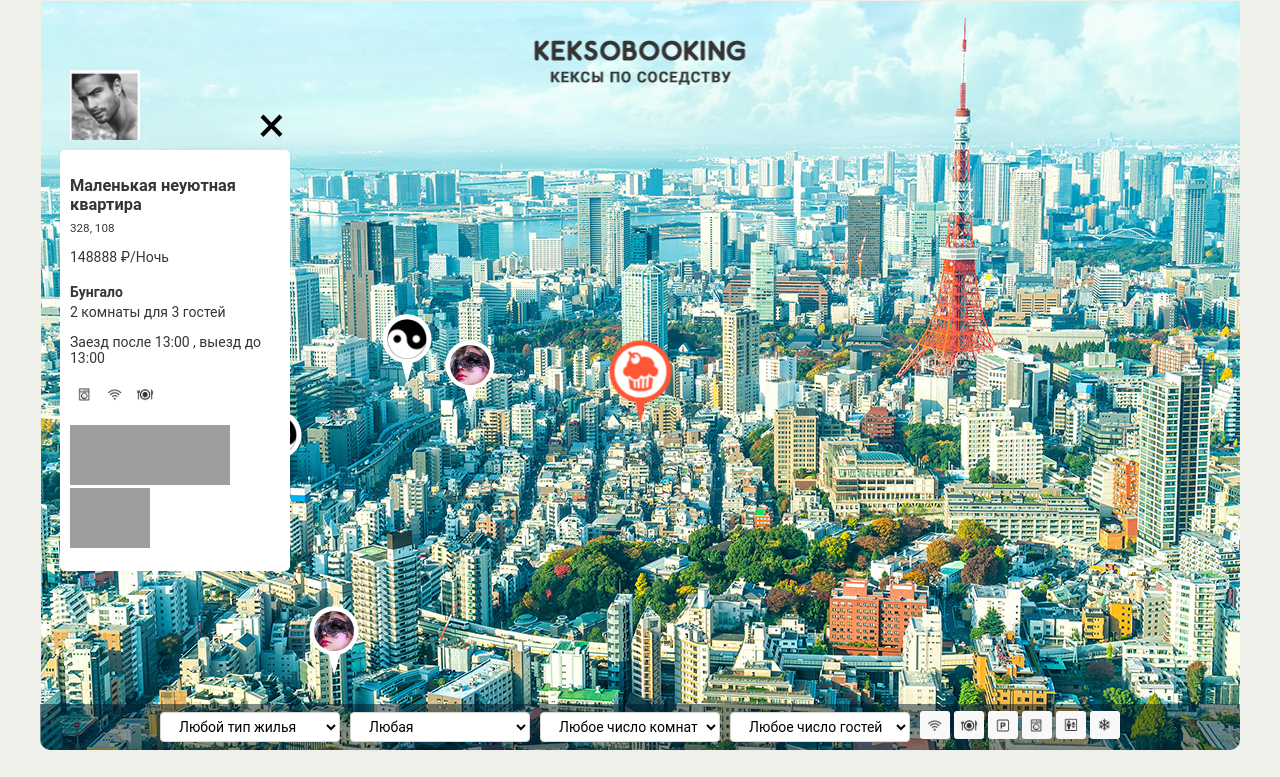
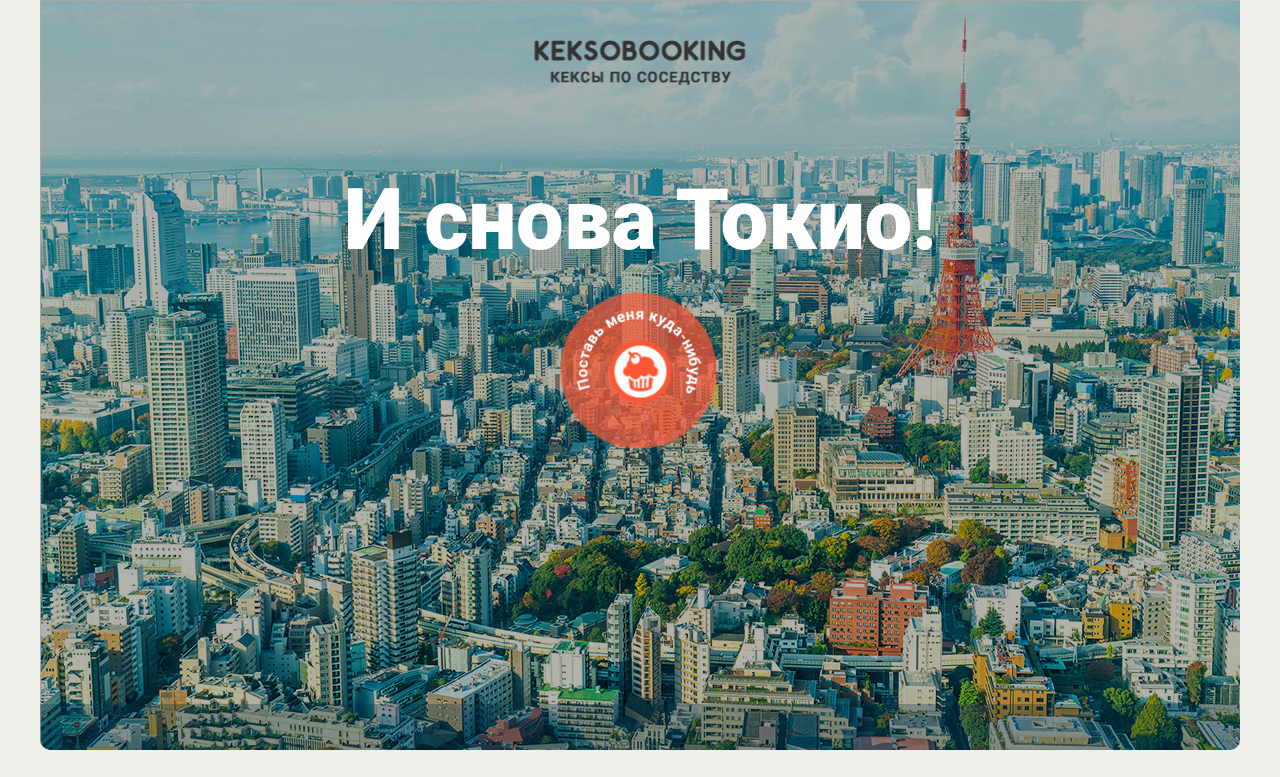
Before and after one commit to Julia-Volkova/130894-keksobooking, a website: page index.html in a window 1280 px wide. Shown: the top 777 px of the page. Drawn offline with Linux system fonts and the light colour scheme; grey boxes are pictures that could not be loaded.

Commit message:
Finish module4-task1 1

```diff
--- a/index.html
+++ b/index.html
@@ -13,7 +13,7 @@
 </header>
 
 <main>
-  <section class="map">
+  <section class="map map--faded">
     <div class="map__pins">
       <div class="map__pinsoverlay"><h2>И снова Токио!</h2></div>
 
@@ -59,7 +59,7 @@
           <option value="2">Два гостя</option>
         </select>
 
-        <fieldset id="housing-features" class="map__filter-set features">
+        <fieldset id="housing-features" class="map__filter-set features" disabled>
           <input type="checkbox" name="features" value="wifi" id="filter-wifi">
           <label class="feature feature--wifi" for="filter-wifi">Wi-Fi</label>
 
@@ -85,8 +85,8 @@
   <div class="notice">
     <h2 class="notice__title">Ваше объявление</h2>
 
-    <form class="notice__form notice__form--disabled" method="post" enctype="multipart/form-data" autocomplete="off">
-      <fieldset class="notice__header">
+    <form class="notice__form notice__form--disabled" method="POST" action="https://js.dump.academy/keksobooking" enctype="multipart/form-data" autocomplete="off">
+      <fieldset class="notice__header" disabled>
         <legend>Ваша фотография (для карты)</legend>
         <div class="notice__photo">
           <div class="upload">
@@ -100,17 +100,17 @@
         </div>
       </fieldset>
 
-      <fieldset class="form__element form__element--wide">
+      <fieldset class="form__element form__element--wide" disabled>
         <label for="title">Заголовок объявления</label>
         <input id="title" name="title" type="text" placeholder="Милая, уютная квартирка в центре Токио">
       </fieldset>
 
-      <fieldset class="form__element form__element--wide">
+      <fieldset class="form__element form__element--wide" disabled>
         <label for="address">Адрес</label>
         <input id="address" name="address" type="text">
       </fieldset>
 
-      <fieldset class="form__element">
+      <fieldset class="form__element" disabled>
         <label for="type">Тип жилья</label>
         <select id="type" name="type">
           <option value="flat" selected>Квартира</option>
@@ -120,12 +120,12 @@
         </select>
       </fieldset>
 
-      <fieldset class="form__element">
+      <fieldset class="form__element" disabled>
         <label for="price">Цена за ночь, руб.</label>
         <input id="price" name="price" type="number" placeholder="5000">
       </fieldset>
 
-      <fieldset class="form__element">
+      <fieldset class="form__element" disabled>
         <label for="timein">Время заезда и выезда</label>
         <select id="timein" name="timein">
           <option value="12:00" selected>После 12</option>
@@ -139,7 +139,7 @@
         </select>
       </fieldset>
 
-      <fieldset class="form__element">
+      <fieldset class="form__element" disabled>
         <label for="room_number">Кол-во комнат</label>
         <select id="room_number" name="rooms">
           <option value="1" selected>1 комната</option>
@@ -149,7 +149,7 @@
         </select>
       </fieldset>
 
-      <fieldset class="form__element">
+      <fieldset class="form__element" disabled>
         <label for="capacity">Количество мест</label>
         <select id="capacity" name="capacity">
           <option value="3" selected>для 3 гостей</option>
@@ -159,7 +159,7 @@
         </select>
       </fieldset>
 
-      <fieldset class="form__element features form__element--wide">
+      <fieldset class="form__element features form__element--wide" disabled>
         <legend>Удобства: Wi-Fi, кухня, парковка, стиралка, лифт, кондиционер</legend>
 
         <input type="checkbox" name="features" value="wifi" id="feature-wifi">
@@ -181,12 +181,12 @@
         <label class="feature feature--conditioner" for="feature-conditioner">Кондиционер</label>
       </fieldset>
 
-      <fieldset class="form__element form__element--wide">
+      <fieldset class="form__element form__element--wide" disabled>
         <label for="description">Описание (не обязательно)</label>
         <textarea id="description" name="description" placeholder="Здесь расскажите о том, какое ваше жилье замечательное и вообще"></textarea>
       </fieldset>
 
-      <fieldset class="form__element form__element--wide">
+      <fieldset class="form__element form__element--wide" disabled>
         <label>Фотографии жилья</label>
         <div class="form__photo-container">
           <div class="upload">
@@ -196,7 +196,7 @@
         </div>
       </fieldset>
 
-      <fieldset class="form__element form__element--submit">
+      <fieldset class="form__element form__element--submit" disabled>
         <button class="form__submit" type="submit">Опубликовать</button>
         или <button class="form__reset" type="reset">очистить</button>
       </fieldset>
--- a/js/map.js
+++ b/js/map.js
@@ -1,153 +1,183 @@
 'use strict';
 
-var ANNOUNCEMENTS_COUNT = 8;
-var ANNOUNCEMENT_TITLES = ['Большая уютная квартира', 'Маленькая неуютная квартира', 'Огромный прекрасный дворец', 'Маленький ужасный дворец', 'Красивый гостевой домик', 'Некрасивый негостеприимный домик', 'Уютное бунгало далеко от моря', 'Неуютное бунгало по колено в воде'];
-var ANNOUNCEMENT_TYPES = ['flat', 'house', 'bungalo'];
-var ANNOUNCEMENTS_TIME = ['12:00', '13:00', '14:00'];
-var ANNOUNCEMENTS_FEATURES = ['wifi', 'dishwasher', 'parking', 'washer', 'elevator', 'conditioner'];
-var ANNOUNCEMENTS_PHOTOS = ['http://o0.github.io/assets/images/tokyo/hotel1.jpg', 'http://o0.github.io/assets/images/tokyo/hotel2.jpg', 'http://o0.github.io/assets/images/tokyo/hotel3.jpg'];
-var announcements = [];
-var duplicateAnnouncementTemplate = document.querySelector('template').content;
-var dublicateListAnnouncementLabel = document.querySelector('.map__pins');
-var MAP = document.querySelector('.map');
-var locationX;
-var locationY;
-var LABEL_WIDTH = 50;
-var LABEL_HEIGHT = 70;
+// var ANNOUNCEMENTS_COUNT = 8;
+// var ANNOUNCEMENT_TITLES = ['Большая уютная квартира', 'Маленькая неуютная квартира', 'Огромный прекрасный дворец', 'Маленький ужасный дворец', 'Красивый гостевой домик', 'Некрасивый негостеприимный домик', 'Уютное бунгало далеко от моря', 'Неуютное бунгало по колено в воде'];
+// var ANNOUNCEMENT_TYPES = ['flat', 'house', 'bungalo'];
+// var ANNOUNCEMENTS_TIME = ['12:00', '13:00', '14:00'];
+// var ANNOUNCEMENTS_FEATURES = ['wifi', 'dishwasher', 'parking', 'washer', 'elevator', 'conditioner'];
+// var ANNOUNCEMENTS_PHOTOS = ['http://o0.github.io/assets/images/tokyo/hotel1.jpg', 'http://o0.github.io/assets/images/tokyo/hotel2.jpg', 'http://o0.github.io/assets/images/tokyo/hotel3.jpg'];
+// var announcements = [];
+// var duplicateAnnouncementTemplate = document.querySelector('template').content;
+// var dublicateListAnnouncementLabel = document.querySelector('.map__pins');
+// var MAP = document.querySelector('.map');
+// var locationX;
+// var locationY;
+// var LABEL_WIDTH = 60;
+// var LABEL_HEIGHT = 80;
+//
+//
+// var generateRandomElement = function (arr) {
+//   return arr[Math.floor(Math.random() * arr.length)];
+// };
+//
+//
+// var getRandomNumber = function (min, max) {
+//   return Math.floor(Math.random() * (max - min + 1)) + min;
+// };
+//
+//
+// var setRandomElementInArray = function (array) {
+//   return array.concat().sort(function () {
+//     return 0.5 - Math.random();
+//   });
+// };
+//
+//
+// var generateRandomLengthArray = function (features) {
+//   var newArray = [];
+//   for (var c = 0; c <= Math.floor(Math.random() * features.length); c++) {
+//     var featuresItem = generateRandomElement(features);
+//     if (newArray.indexOf(featuresItem) !== -1) {
+//       continue;
+//     }
+//     newArray.push(featuresItem);
+//   }
+//   return newArray;
+// };
+//
+//
+// var generateRandomAnnouncement = function () {
+//   for (var i = 0; i < ANNOUNCEMENTS_COUNT; i++) {
+//     locationX = getRandomNumber(300, 900) + LABEL_WIDTH / 2;
+//     locationY = getRandomNumber(150, 500) - LABEL_HEIGHT;
+//     announcements[i] = {
+//       'author': {
+//         'avatar': 'img/avatars/user0' + getRandomNumber(1, 8) + '.png'
+//       },
+//       'offer': {
+//         'title': generateRandomElement(ANNOUNCEMENT_TITLES),
+//         'address': locationX + ', ' + locationY,
+//         'price': getRandomNumber(1000, 1000000),
+//         'type': generateRandomElement(ANNOUNCEMENT_TYPES),
+//         'rooms': getRandomNumber(1, 5),
+//         'guests': getRandomNumber(1, 15),
+//         'checkin': generateRandomElement(ANNOUNCEMENTS_TIME),
+//         'checkout': generateRandomElement(ANNOUNCEMENTS_TIME),
+//         'features': generateRandomLengthArray(ANNOUNCEMENTS_FEATURES),
+//         'description': '',
+//         'photos': setRandomElementInArray(ANNOUNCEMENTS_PHOTOS)
+//       },
+//       'location': {
+//         'x': locationX,
+//         'y': locationY
+//       }
+//     };
+//   }
+//   return announcements;
+// };
+//
+//
+// var renderAnnouncement = function (announcement) {
+//   var announcementElement = duplicateAnnouncementTemplate.querySelector('.map__card').cloneNode(true);
+//   announcementElement.querySelector('h3').textContent = announcement.offer.title;
+//   announcementElement.querySelector('small').textContent = announcement.offer.address;
+//   announcementElement.querySelector('.popup__price').textContent = announcement.offer.price + ' ₽/Ночь';
+//   if (announcement.offer.type === 'flat') {
+//     announcementElement.querySelector('h4').textContent = 'Квартира';
+//   } else if (announcement.offer.type === 'bungalo') {
+//     announcementElement.querySelector('h4').textContent = 'Бунгало';
+//   } else {
+//     announcementElement.querySelector('h4').textContent = 'Дом';
+//   }
+//   announcementElement.querySelector('.popup__rooms').textContent = announcement.offer.rooms + ' комнаты для ' + announcement.offer.guests + ' гостей';
+//   announcementElement.querySelector('.popup__time').textContent = 'Заезд после ' + announcement.offer.checkin + ' , выезд до ' + announcement.offer.checkout;
+//
+//   var features = announcementElement.querySelector('.popup__features');
+//   var featureItems = announcementElement.querySelectorAll('.popup__features li');
+//   for (var a = 0; a < featureItems.length; a++) {
+//     features.removeChild(featureItems[a]);
+//   }
+//
+//   for (var i = 0; i < announcement.offer.features.length; i++) {
+//     var li = document.createElement('li');
+//     li.className = 'feature feature--' + announcement.offer.features[i];
+//     features.appendChild(li);
+//   }
+//
+//   announcementElement.querySelector('.popup__description').textContent = announcement.offer.description;
+//
+//   var photos = announcementElement.querySelector('.popup__pictures');
+//   var photoItem = announcementElement.querySelector('.popup__pictures li');
+//   photos.removeChild(photoItem);
+//   for (var j = 0; j < announcement.offer.photos.length; j++) {
+//     var newLi = document.createElement('li');
+//     var newImg = document.createElement('img');
+//     newImg.src = announcement.offer.photos[j];
+//     newImg.width = 80;
+//     newImg.height = 60;
+//     newLi.appendChild(newImg);
+//     photos.appendChild(newLi);
+//   }
+//
+//   announcementElement.querySelector('.popup__avatar').src = announcement.author.avatar;
+//   return announcementElement;
+// };
+//
+//
+// var renderAnnouncementLabel = function (announcement) {
+//   var announcementLabel = duplicateAnnouncementTemplate.querySelector('.map__pin').cloneNode(true);
+//   announcementLabel.querySelector('img').src = announcement.author.avatar;
+//   announcementLabel.setAttribute('style', 'left: ' + announcement.location.y + 'px; top: ' + announcement.location.x + 'px;');
+//   return announcementLabel;
+// };
+//
+//
+// var addAnnouncementsTextInDOM = function () {
+//   var fragment = document.createDocumentFragment();
+//   fragment.appendChild(renderAnnouncement(announcements[0]));
+//   MAP.insertBefore(fragment, document.querySelector('.map__filters-container'));
+// };
+//
+//
+// var addAnnouncementsLabelInDOM = function () {
+//   var fragmentLabel = document.createDocumentFragment();
+//   for (var j = 0; j < announcements.length; j++) {
+//     fragmentLabel.appendChild(renderAnnouncementLabel(announcements[j]));
+//   }
+//   dublicateListAnnouncementLabel.appendChild(fragmentLabel);
+// };
+//
+//
+// announcements = generateRandomAnnouncement();
+// addAnnouncementsTextInDOM();
+// addAnnouncementsLabelInDOM();
 
+// Events
+var mainPin = document.querySelector('.map__pin--main');
+var map = document.querySelector('.map');
+var noticeForm = document.querySelector('.notice__form');
+var fieldset = noticeForm.querySelectorAll('fieldset');
+var fieldsetArray = Array.from(fieldset);
+var adressInput = document.querySelector('#address');
 
-var generateRandomElement = function (arr) {
-  return arr[Math.floor(Math.random() * arr.length)];
+var goToActiveMapState = function () {
+  map.classList.remove('map--faded');
+  noticeForm.classList.remove('notice__form--disabled');
+  fieldsetArray.forEach(function (item) {
+    item.removeAttribute('disabled');
+  });
+};
+
+var setCurrentAddress = function (element) {
+  var coordX = 300 + 30;
+  var coordY = 200 - 80;
+  adressInput.value = coordX + ', ' + coordY;
+};
+
+var pinMoveHandler = function () {
+  goToActiveMapState();
+  setCurrentAddress(mainPin);
 };
 
 
-var getRandomNumber = function (min, max) {
-  return Math.floor(Math.random() * (max - min + 1)) + min;
-};
-
-
-var setRandomElementInArray = function (array) {
-  return array.concat().sort(function () {
-    return 0.5 - Math.random();
-  });
-};
-
-
-var generateRandomLengthArray = function (features) {
-  var newArray = [];
-  for (var c = 0; c <= Math.floor(Math.random() * features.length); c++) {
-    var featuresItem = generateRandomElement(features);
-    if (newArray.indexOf(featuresItem) !== -1) {
-      continue;
-    }
-    newArray.push(featuresItem);
-  }
-  return newArray;
-};
-
-
-var generateRandomAnnouncement = function () {
-  for (var i = 0; i < ANNOUNCEMENTS_COUNT; i++) {
-    locationX = getRandomNumber(300, 900) - LABEL_WIDTH / 2;
-    locationY = getRandomNumber(150, 500) - LABEL_HEIGHT;
-    announcements[i] = {
-      'author': {
-        'avatar': 'img/avatars/user0' + getRandomNumber(1, 8) + '.png'
-      },
-      'offer': {
-        'title': generateRandomElement(ANNOUNCEMENT_TITLES),
-        'address': locationX + ', ' + locationY,
-        'price': getRandomNumber(1000, 1000000),
-        'type': generateRandomElement(ANNOUNCEMENT_TYPES),
-        'rooms': getRandomNumber(1, 5),
-        'guests': getRandomNumber(1, 15),
-        'checkin': generateRandomElement(ANNOUNCEMENTS_TIME),
-        'checkout': generateRandomElement(ANNOUNCEMENTS_TIME),
-        'features': generateRandomLengthArray(ANNOUNCEMENTS_FEATURES),
-        'description': '',
-        'photos': setRandomElementInArray(ANNOUNCEMENTS_PHOTOS)
-      },
-      'location': {
-        'x': locationX,
-        'y': locationY
-      }
-    };
-  }
-  return announcements;
-};
-
-
-var renderAnnouncement = function (announcement) {
-  var announcementElement = duplicateAnnouncementTemplate.querySelector('.map__card').cloneNode(true);
-  announcementElement.querySelector('h3').textContent = announcement.offer.title;
-  announcementElement.querySelector('small').textContent = announcement.offer.address;
-  announcementElement.querySelector('.popup__price').textContent = announcement.offer.price + ' ₽/Ночь';
-  if (announcement.offer.type === 'flat') {
-    announcementElement.querySelector('h4').textContent = 'Квартира';
-  } else if (announcement.offer.type === 'bungalo') {
-    announcementElement.querySelector('h4').textContent = 'Бунгало';
-  } else {
-    announcementElement.querySelector('h4').textContent = 'Дом';
-  }
-  announcementElement.querySelector('.popup__rooms').textContent = announcement.offer.rooms + ' комнаты для ' + announcement.offer.guests + ' гостей';
-  announcementElement.querySelector('.popup__time').textContent = 'Заезд после ' + announcement.offer.checkin + ' , выезд до ' + announcement.offer.checkout;
-
-  var features = announcementElement.querySelector('.popup__features');
-  var featureItems = announcementElement.querySelectorAll('.popup__features li');
-  for (var a = 0; a < featureItems.length; a++) {
-    features.removeChild(featureItems[a]);
-  }
-
-  for (var i = 0; i < announcement.offer.features.length; i++) {
-    var li = document.createElement('li');
-    li.className = 'feature feature--' + announcement.offer.features[i];
-    features.appendChild(li);
-  }
-
-  announcementElement.querySelector('.popup__description').textContent = announcement.offer.description;
-
-  var photos = announcementElement.querySelector('.popup__pictures');
-  var photoItem = announcementElement.querySelector('.popup__pictures li');
-  photos.removeChild(photoItem);
-  for (var j = 0; j < announcement.offer.photos.length; j++) {
-    var newLi = document.createElement('li');
-    var newImg = document.createElement('img');
-    newImg.src = announcement.offer.photos[j];
-    newImg.width = 80;
-    newImg.height = 60;
-    newLi.appendChild(newImg);
-    photos.appendChild(newLi);
-  }
-
-  announcementElement.querySelector('.popup__avatar').src = announcement.author.avatar;
-  return announcementElement;
-};
-
-
-var renderAnnouncementLabel = function (announcement) {
-  var announcementLabel = duplicateAnnouncementTemplate.querySelector('.map__pin').cloneNode(true);
-  announcementLabel.querySelector('img').src = announcement.author.avatar;
-  announcementLabel.setAttribute('style', 'left: ' + announcement.location.y + 'px; top: ' + announcement.location.x + 'px;');
-  return announcementLabel;
-};
-
-
-var addAnnouncementsTextInDOM = function () {
-  var fragment = document.createDocumentFragment();
-  fragment.appendChild(renderAnnouncement(announcements[0]));
-  MAP.insertBefore(fragment, document.querySelector('.map__filters-container'));
-};
-
-
-var addAnnouncementsLabelInDOM = function () {
-  var fragmentLabel = document.createDocumentFragment();
-  for (var j = 0; j < announcements.length; j++) {
-    fragmentLabel.appendChild(renderAnnouncementLabel(announcements[j]));
-  }
-  dublicateListAnnouncementLabel.appendChild(fragmentLabel);
-};
-
-
-announcements = generateRandomAnnouncement();
-addAnnouncementsTextInDOM();
-addAnnouncementsLabelInDOM();
+mainPin.addEventListener('mouseup', pinMoveHandler);
```
